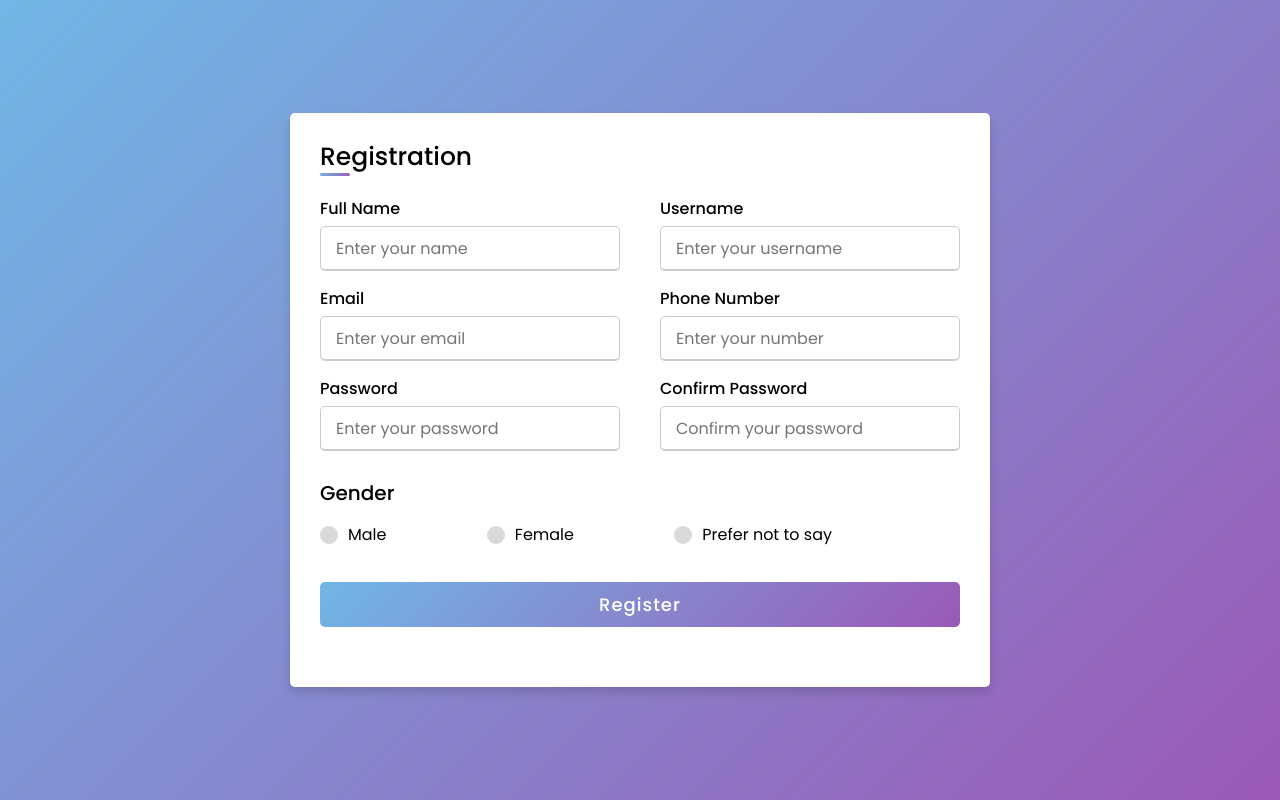
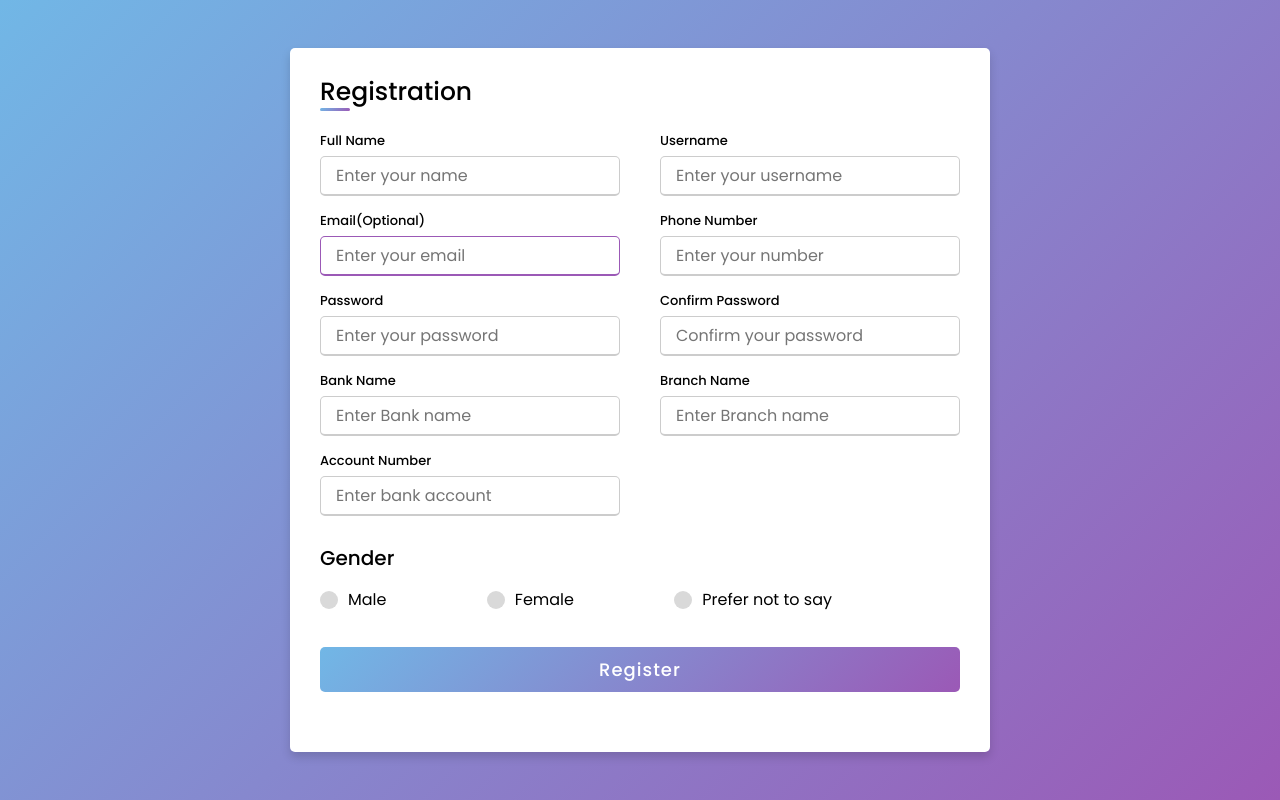
Before and after one commit to centaurusghost/Ecommerce-Website, a PHP site: page /customer_registration/index.php in a window 1280 px wide. Run offline with PHP 8.4, Linux system fonts and the light colour scheme.

Commit message:
bank_details_added

```diff
--- a/customer_registration/index.php
+++ b/customer_registration/index.php
@@ -22,8 +22,8 @@
             <input type="text" placeholder="Enter your username" required>
           </div>
           <div class="input-box">
-            <span class="details">Email</span>
-            <input type="text" placeholder="Enter your email" required>
+            <span class="details">Email(Optional)</span>
+            <input type="text" placeholder="Enter your email" >
           </div>
           <div class="input-box">
             <span class="details">Phone Number</span>
@@ -33,9 +33,22 @@
             <span class="details">Password</span>
             <input type="text" placeholder="Enter your password" required>
           </div>
+
           <div class="input-box">
             <span class="details">Confirm Password</span>
             <input type="text" placeholder="Confirm your password" required>
+          </div>
+          <div class="input-box">
+            <span class="details">Bank Name</span>
+            <input type="text" placeholder="Enter Bank name" required>
+          </div>
+          <div class="input-box">
+            <span class="details">Branch Name</span>
+            <input type="text" placeholder="Enter Branch name" required>
+          </div>
+          <div class="input-box">
+            <span class="details">Account Number</span>
+            <input type="text" placeholder="Enter bank account" required>
           </div>
         </div>
         <div class="gender-details">
--- a/customer_registration/style.css
+++ b/customer_registration/style.css
@@ -50,9 +50,10 @@ form .input-box span.details{
   display: block;
   font-weight: 500;
   margin-bottom: 5px;
+  font-size:small;
 }
 .user-details .input-box input{
-  height: 45px;
+  height: 40px;
   width: 100%;
   outline: none;
   font-size: 16px;
@@ -61,6 +62,7 @@ form .input-box span.details{
   border: 1px solid #ccc;
   border-bottom-width: 2px;
   transition: all 0.3s ease;
+
 }
 .user-details .input-box input:focus,
 .user-details .input-box input:valid{
```
Also changed, not shown: index.php (+3 -4 lines), testCode.php (added, +7 -0 lines).
